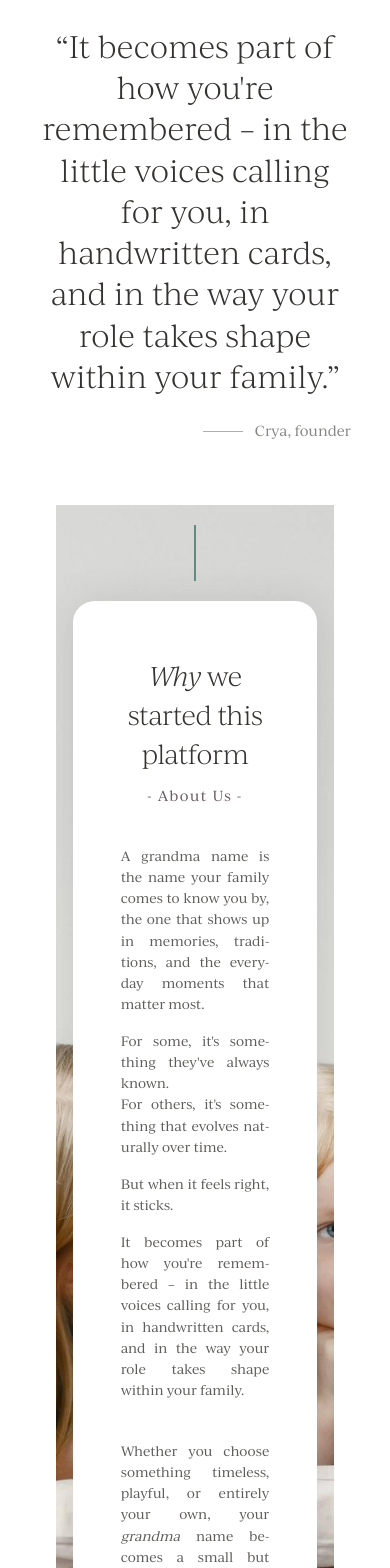
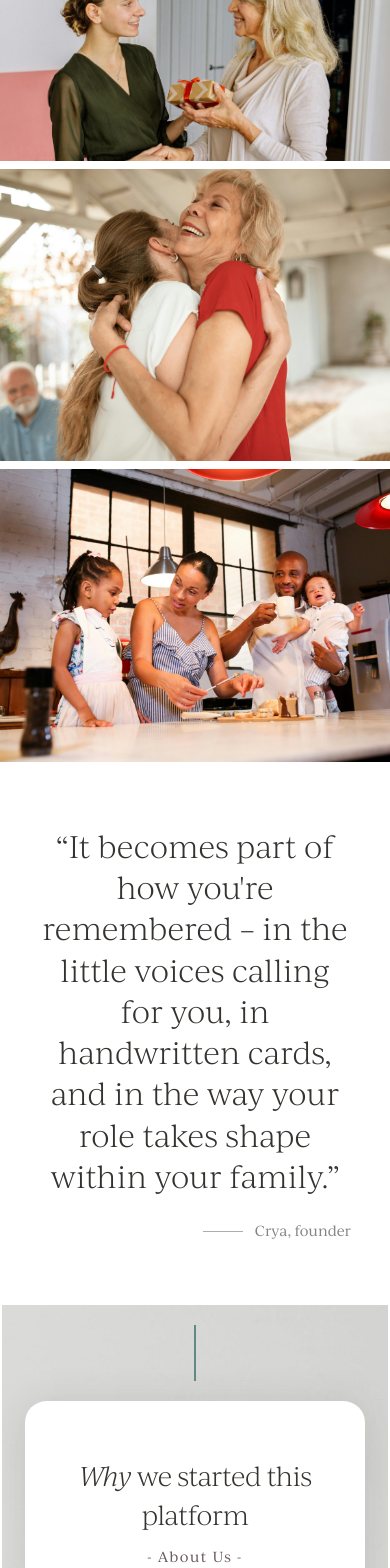
Before and after one commit to mad-banana-projects/my-grandma-name, a Next.js app: page /about in a window 390 px wide. Shown: the part 4971-6539 px from the top of the page. Built offline with nearby package versions, Linux system fonts and the light colour scheme; no server answers.

Commit message:
mobile styling /about page

```diff
--- a/app/(public)/about/page.tsx
+++ b/app/(public)/about/page.tsx
@@ -189,7 +189,7 @@ export default function AboutPage() {
       <section className="bg-white">
 
         {/* Images */}
-        <div className="grid grid-cols-3 gap-2">
+        <div className="grid grid-cols-1 gap-2 sm:grid-cols-3">
           <div className="relative aspect-[4/3]">
             <Image
               src="/images/about-page/grandmother-with-family-gifting.jpg"
@@ -231,13 +231,13 @@ export default function AboutPage() {
 
       {/* Fixed parallax background section */}
       <section
-        className="relative mx-14 overflow-hidden bg-cover bg-center py-24"
+        className="relative mx-[2px] overflow-hidden bg-cover bg-center py-24 sm:mx-14"
         style={{ backgroundImage: "url('/images/about-page/grandmother-with-family.jpg')" }}
       >
         {/* Green vertical line above card */}
         <div className="absolute left-1/2 top-5 h-14 w-[2px] -translate-x-1/2 bg-[#618985]" />
 
-        <div className="mx-auto w-[88%] max-w-4xl rounded-2xl bg-white px-12 py-14 shadow-[0_4px_40px_rgba(53,51,48,0.15)]">
+        <div className="mx-auto w-[88%] max-w-4xl rounded-2xl bg-white px-[10%] py-14 sm:px-12 shadow-[0_4px_40px_rgba(53,51,48,0.15)]">
 
           {/* Heading */}
           <h2 className="font-heading text-center text-[clamp(26px,3.5vw,48px)] font-light tracking-tight">
```
